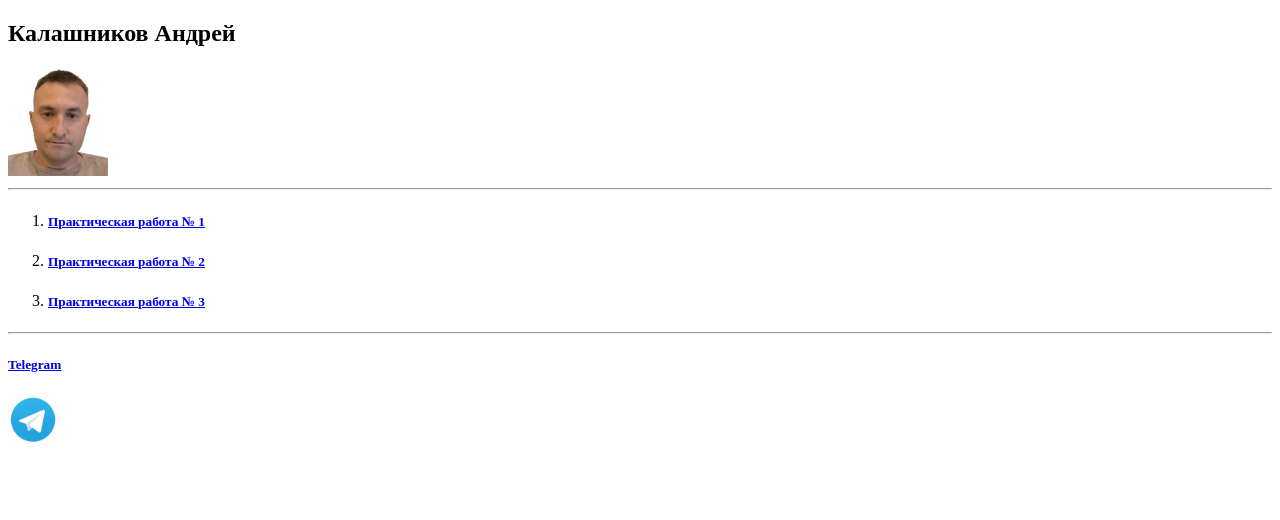
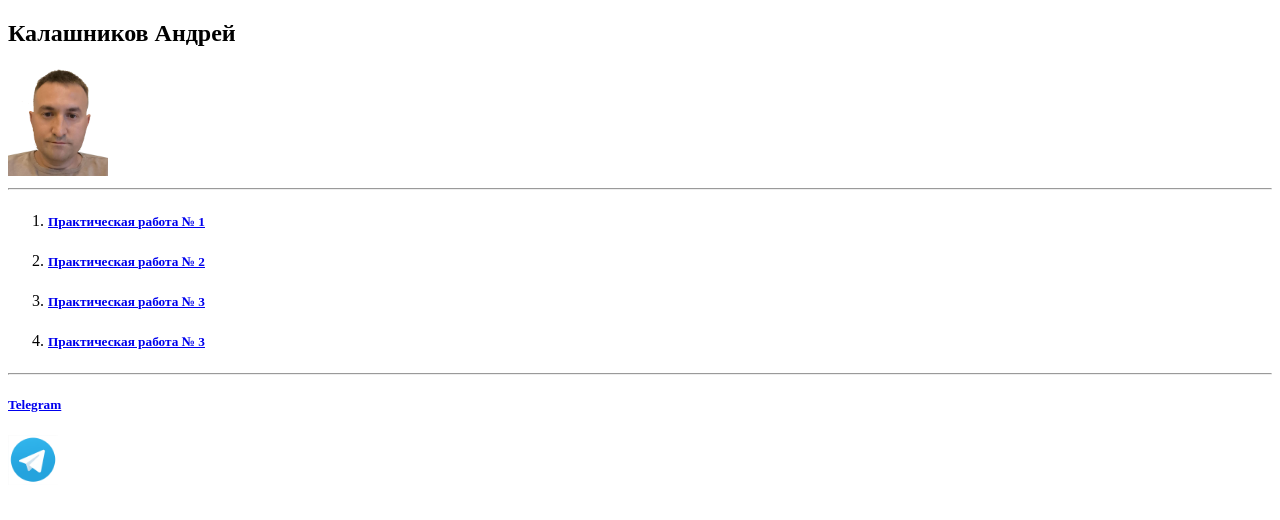
Before and after one commit to RU6831AK/attempt5, a plain HTML site: page index.html in a window 1280 px wide. Drawn offline with Linux system fonts and the light colour scheme.

Commit message:
Update index.html

```diff
--- a/index.html
+++ b/index.html
@@ -13,6 +13,7 @@
 <li><a href="task1.html"><h5>Практическая работа № 1</h2></a></li>
 <li><a href="task2.html"><h5>Практическая работа № 2</h2></a></li>
 <li><a href="task3.html"><h5>Практическая работа № 3</h2></a></li>
+<li><a href="task4.html"><h5>Практическая работа № 3</h2></a></li>
 </ol>
 <hr>
 <a href="https://t.me/vkpb17"><h5>Telegram</h5><img width="50" src="img/tg.png" alt=""></a>
```
